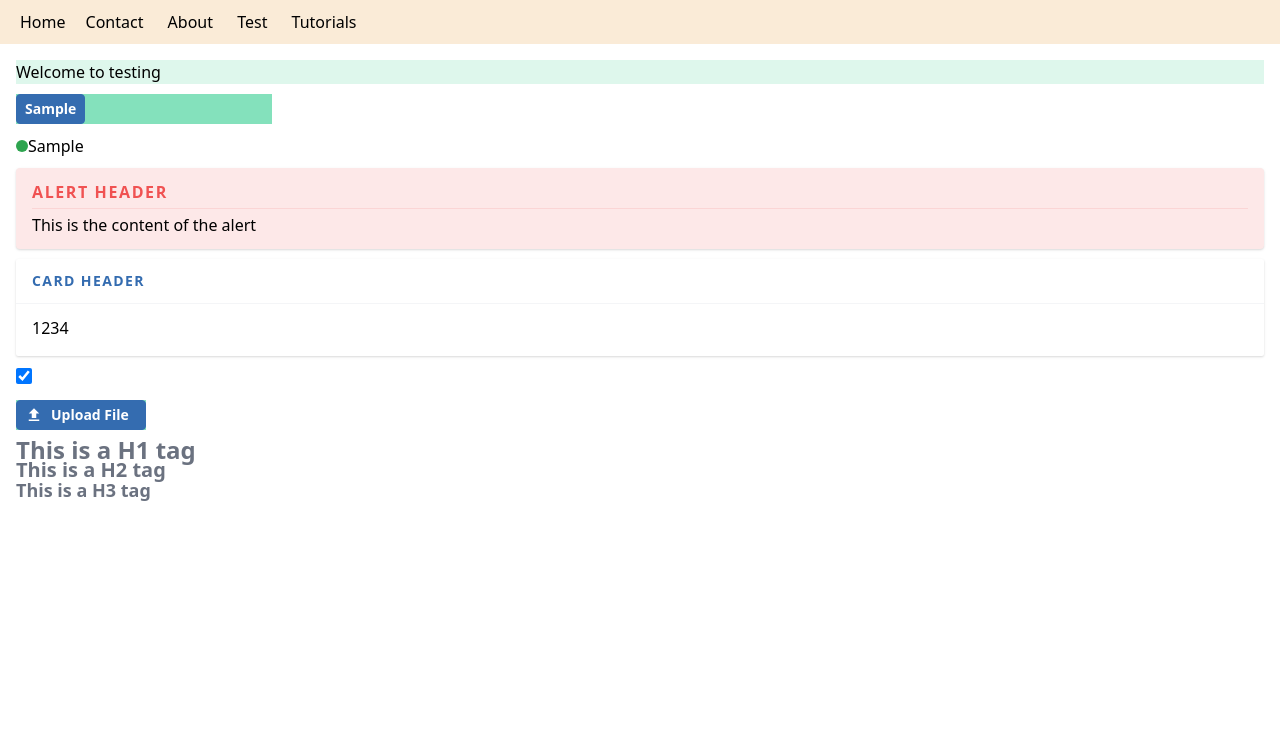
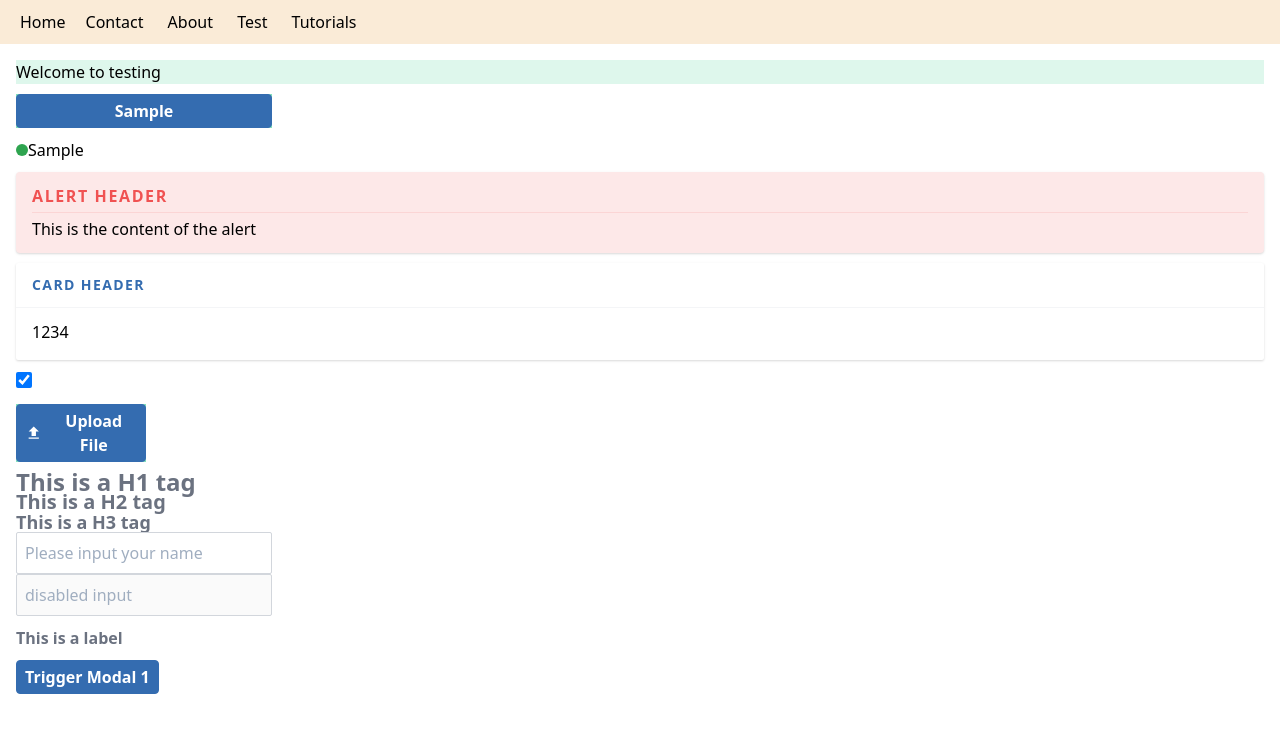
Before and after one commit to groovey/overflow, a Vue app: page /test in a window 1280 px wide. Shown: the top 732 px of the page. Built offline with nearby package versions, Linux system fonts and the light colour scheme.

Commit message:
Added modal

```diff
--- a/src/components/Button.vue
+++ b/src/components/Button.vue
@@ -11,10 +11,7 @@ export default {
   props: {
     color: String,
     outline: Boolean,
-    small: Boolean,
-    medium: Boolean,
-    large: Boolean,
-    xlarge: Boolean,
+    size: String,
     disabled: Boolean,
     block: Boolean,
     custom: String
@@ -84,12 +81,12 @@ export default {
       }
 
       if (props.block) { ui.push(tw.block) }
-
-      if (props.xsmall) { ui.push(tw.xsmall) }
-      if (props.small) { ui.push(tw.small) }
-      if (props.medium) { ui.push(tw.medium) }
-      if (props.large) { ui.push(tw.large) }
-      if (props.xlarge) { ui.push(tw.xlarge) }
+      console.log(props.size)
+      if (props.size === undefined) {
+        ui.push(tw.medium)
+      } else {
+        ui.push(tw[props.size])
+      }
 
       return ui.join(' ')
     })
--- /dev/null
+++ b/src/components/Input.vue
@@ -0,0 +1,18 @@
+<template>
+  <input class="border p-2 rounded-sm focus:outline-none w-full" />
+</template>
+
+<script>
+
+export default {
+  props: {},
+
+  setup (props, content) {
+    return {}
+  }
+
+}
+</script>
+
+<style scoped lang="postcss">
+</style>
--- /dev/null
+++ b/src/components/Label.vue
@@ -0,0 +1,20 @@
+<template>
+  <label class="font-semibold text-gray-500 block">
+    <slot></slot>
+  </label>
+</template>
+
+<script>
+
+export default {
+  props: {},
+
+  setup (props, content) {
+    return {}
+  }
+
+}
+</script>
+
+<style scoped lang="postcss">
+</style>
--- /dev/null
+++ b/src/components/Modal.vue
@@ -0,0 +1,62 @@
+<template>
+  <span>
+    <div
+      x-show=""
+      id=""
+      class="hidden1 flex items-center justify-center fixed top-0 right-0 bottom-0 left-0 z-50"
+      style="background-color: rgba(0, 0, 0, 0.25)"
+      v-show="overlay"
+    >
+      <div class="shadow-xl rounded bg-white" style="width: 450px">
+        <div class="flex px-5 pt-4 pb-2">
+          <button @click.prevent="hide" class="ml-auto focus:outline-none">Close</button>
+        </div>
+        <div class="px-6 pt-0 pb-2">
+          <h3 class="text-xl font-semibold mb-2 text-gray-500 text-left">
+            <slot name="header"></slot>
+          </h3>
+          <div class="text-left">
+            <slot name="body"></slot>
+          </div>
+        </div>
+        <div class="px-5 pt-5 py-8 text-right">
+          <slot :actions="actions"></slot>
+        </div>
+      </div>
+    </div>
+    <span @click="show">
+      <slot name="trigger"></slot>
+    </span>
+  </span>
+</template>
+
+<script>
+import { ref, computed } from 'vue'
+export default {
+  props: {},
+
+  setup (props, content) {
+    var overlay = ref(false)
+    const render = computed(() => {})
+
+    function show () {
+      overlay.value = true
+    }
+
+    function hide () {
+      overlay.value = false
+    }
+
+    function actions (action) {
+      if (action === 'hide') {
+        return hide()
+      }
+    }
+    return { overlay, render, show, hide, actions }
+  }
+
+}
+</script>
+
+<style scoped lang="postcss">
+</style>
--- a/src/pages/Test.vue
+++ b/src/pages/Test.vue
@@ -4,7 +4,7 @@
 
     <!-- Button -->
     <div class="w-64 bg-green-300">
-      <x-button @click.prevent="test" color="primary" small>Sample</x-button>
+      <x-button @click.prevent="test" color="primary" small block>Sample</x-button>
     </div>
 
     <!-- Bullet -->
@@ -36,6 +36,35 @@
     <x-header type="1">This is a H1 tag</x-header>
     <x-header type="2">This is a H2 tag</x-header>
     <x-header type="3">This is a H3 tag</x-header>
+
+    <!-- Input -->
+    <div class="w-64">
+      <x-input placeholder="Please input your name"></x-input>
+      <x-input disabled placeholder="disabled input"></x-input>
+    </div>
+
+    <!-- Label -->
+    <div>
+      <x-label>This is a label</x-label>
+    </div>
+
+    <!-- Modal -->
+    <div>
+      <x-modal>
+        <template v-slot:header>Confirm</template>
+
+        <template v-slot:body>Are you sure you want to delete?</template>
+
+        <template v-slot="props">
+          <x-button color="secondary" @click="props.actions('hide')">Cancel</x-button>
+          <x-button color="primary" class="ml-1">Confirm</x-button>
+        </template>
+
+        <template v-slot:trigger>
+          <x-button>Trigger Modal 1</x-button>
+        </template>
+      </x-modal>
+    </div>
   </div>
 </template>
 
@@ -47,6 +76,9 @@ import XCard from '@/components/Card.vue'
 import XCheckbox from '@/components/Checkbox.vue'
 import XFile from '@/components/File.vue'
 import XHeader from '@/components/Header.vue'
+import XInput from '@/components/Input.vue'
+import XLabel from '@/components/Label.vue'
+import XModal from '@/components/Modal.vue'
 
 export default {
   components: {
@@ -56,7 +88,10 @@ export default {
     XCard,
     XCheckbox,
     XFile,
-    XHeader
+    XHeader,
+    XInput,
+    XLabel,
+    XModal
   },
   data () {
     return {}
```
